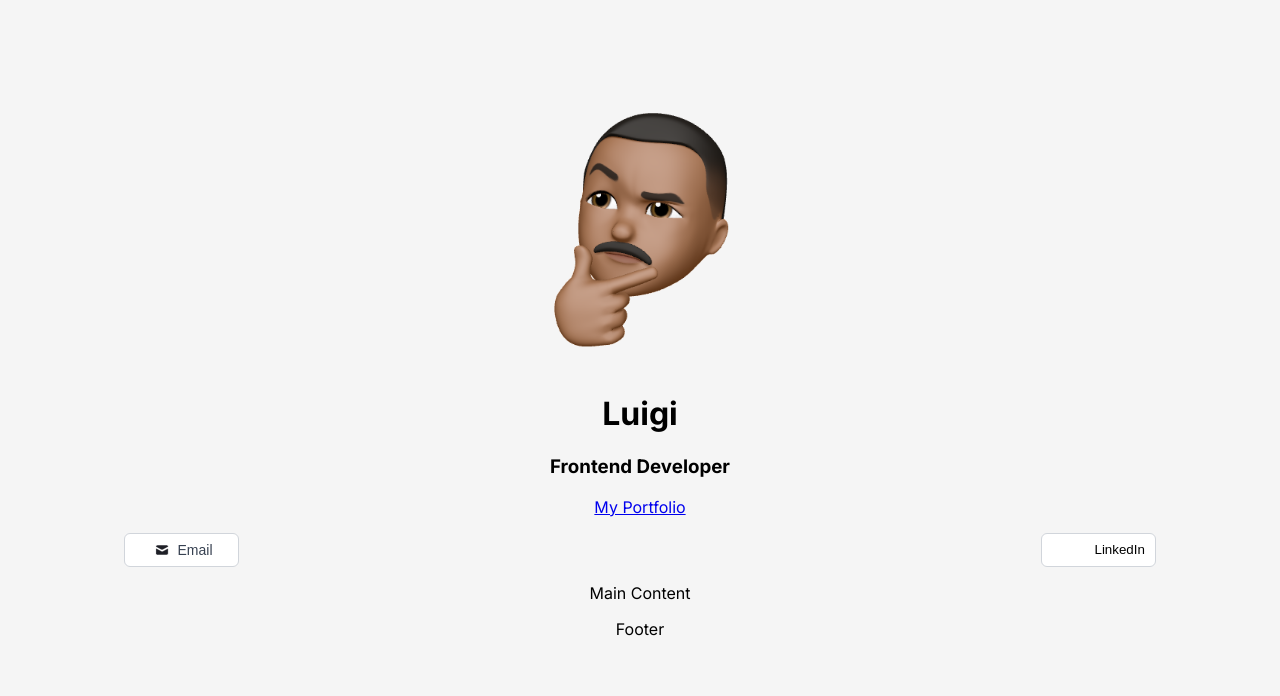
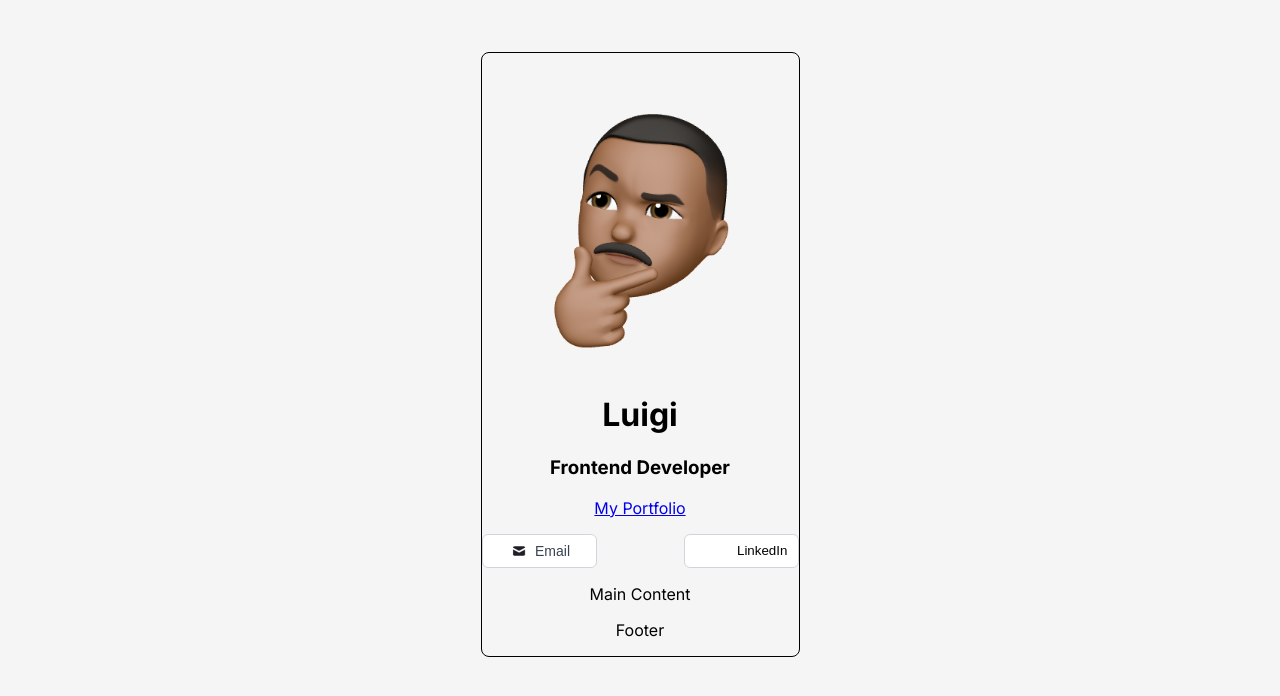
Before and after one commit to mandelbrojt/digital-card, a React (Vite) app in the folder digital-card/: page / in a window 1280 px wide. Shown: the top 696 px of the page. Built offline with nearby package versions, Linux system fonts and the light colour scheme.

Commit message:
Add style to app container

```diff
--- a/digital-card/src/index.css
+++ b/digital-card/src/index.css
@@ -6,6 +6,13 @@ body {
 #root {
     padding: 44px 116px;
     text-align: center;
+}
+
+.app {
+    width: 317px;
+    border: 1px solid;
+    border-radius: 8px;
+    margin: 0 auto;
 }
 
 .avatar-img {
```
